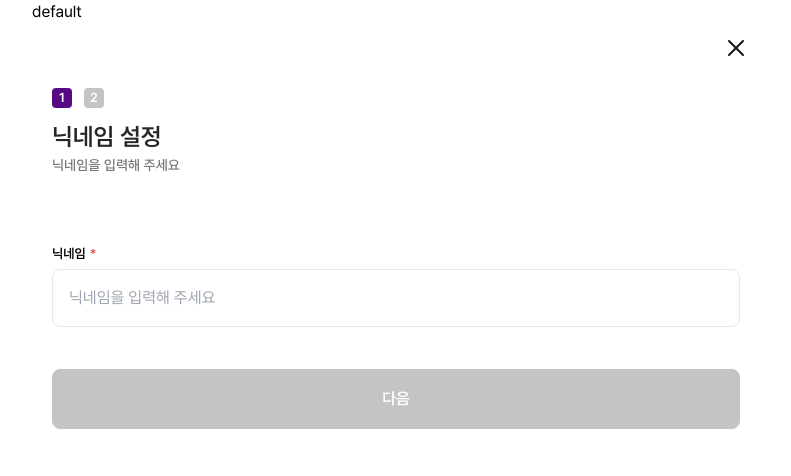
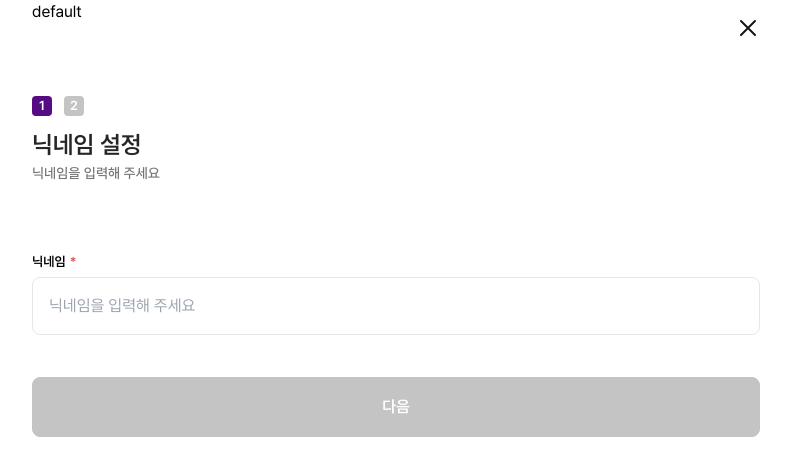
Before and after one commit to petD-ary/petDiary, a Next.js app: page /account in a window 1280 px wide. Shown: the top 476 px of the page, without its empty margins (244-1035 px from the left). Built offline with nearby package versions, Linux system fonts and the light colour scheme; no server answers.

Commit message:
design: account 페이지는 header 컴포넌트 분리가 되어있어 위치값 수정

```diff
--- a/app/(home)/account/layout.tsx
+++ b/app/(home)/account/layout.tsx
@@ -1,12 +1,11 @@
 import AccountHeader from '@/components/Account/AccountHeader';
-import Container from '@/components/Container';
 import { Fragment } from 'react';
 
 const AccountLayout = ({ children }: { children: React.ReactNode }) => {
   return (
     <Fragment>
       <AccountHeader />
-      <Container>{children}</Container>
+      <div className='mt-14'>{children}</div>
     </Fragment>
   );
 };
--- a/app/components/Account/AccountHeader.tsx
+++ b/app/components/Account/AccountHeader.tsx
@@ -22,14 +22,14 @@ const AccountHeader = () => {
   if (step === 2) return;
   return (
     <div
-      className={`w-full flex ${
+      className={`w-full md:max-w-3xl flex px-2 py-1 fixed left-1/2 top-0 -translate-x-1/2 ${
         step !== 0 ? 'justify-between' : 'justify-end'
       }`}
     >
       {step !== 0 ? (
-        <button type='button' onClick={handleClickRoute} className='p-4'>
+        <IconBtnWrapper onClick={handleClickRoute}>
           <IconLeft />
-        </button>
+        </IconBtnWrapper>
       ) : null}
 
       <IconBtnWrapper onClick={() => router.push('/login')}>
```
